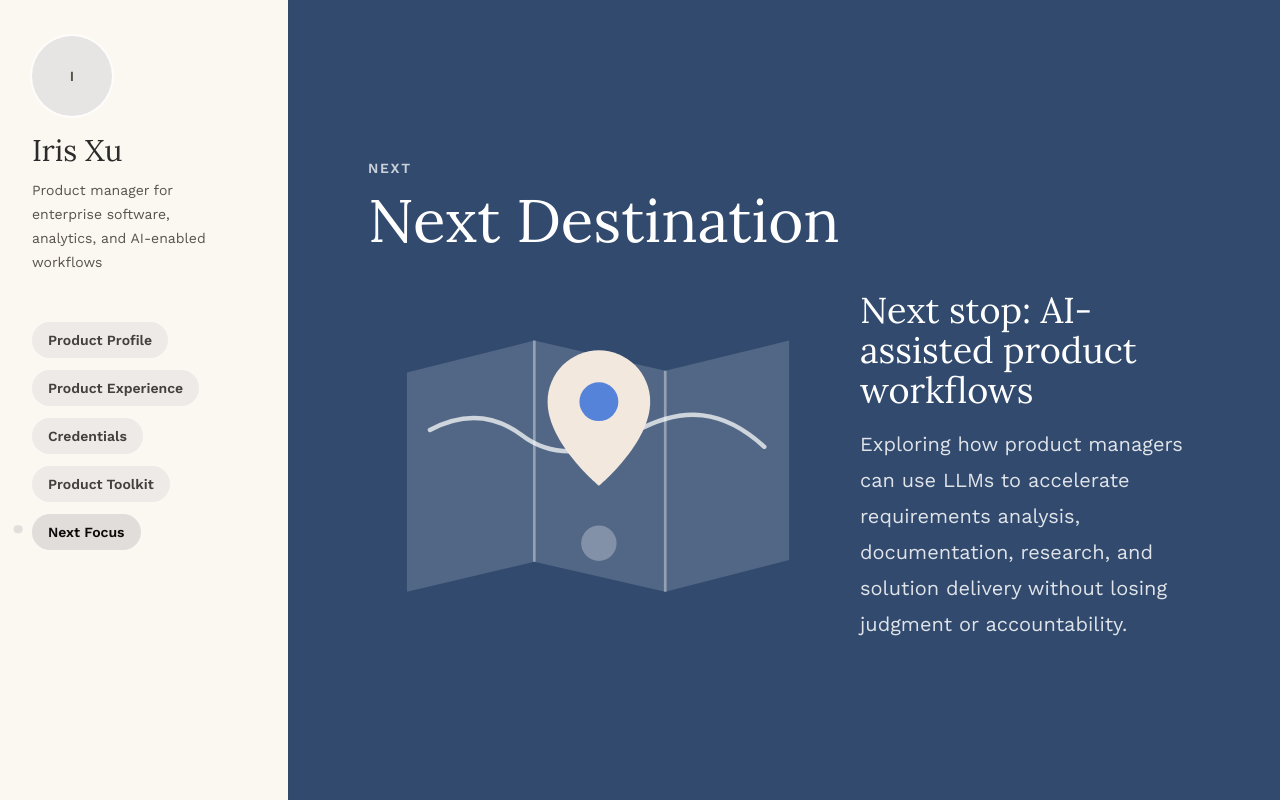
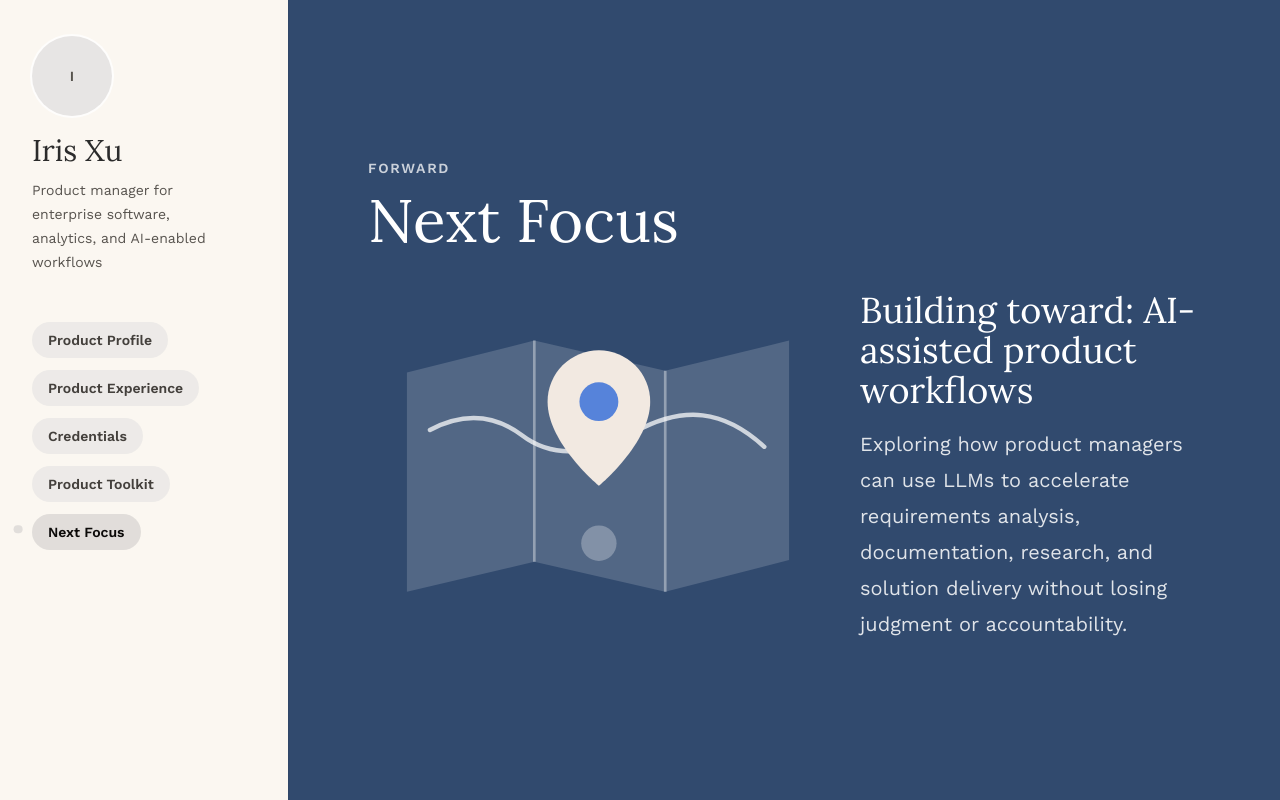
Before and after one commit to churro-o/portfolio, a React (Vite) app: page / in a window 1280 px wide. Both pictures are taken after a click on the button "Next Focus". Built offline with nearby package versions, Linux system fonts and the light colour scheme.

Commit message:
Reframe destination section as next focus

```diff
--- a/src/sections/DestinationSection.jsx
+++ b/src/sections/DestinationSection.jsx
@@ -2,16 +2,16 @@ import { nextDestination } from "../../content.js";
 import SectionShell from "../components/SectionShell.jsx";
 
 export default function DestinationSection() {
-  const destination = nextDestination.place?.trim() || "[City, Country]";
-  const note = nextDestination.note?.trim() || "[one-line reason]";
+  const focus = nextDestination.place?.trim() || "AI-assisted product workflows";
+  const note = nextDestination.note?.trim() || "Add a one-line focus in content.js.";
 
   return (
-    <SectionShell eyebrow="Next" title="Next Destination" light>
+    <SectionShell eyebrow="Forward" title="Next Focus" light>
       <div className="grid gap-8 lg:grid-cols-[1.15fr_0.85fr] lg:items-center">
         <MapIllustration />
         <div className="max-w-xl text-white">
           <h2 className="font-heading text-3xl md:text-4xl">
-            Next stop: {destination}
+            Building toward: {focus}
           </h2>
           <p className="mt-4 text-xl leading-9 text-white/85">{note}</p>
         </div>
@@ -25,7 +25,7 @@ function MapIllustration() {
     <svg
       viewBox="0 0 520 360"
       role="img"
-      aria-label="Stylized map with a destination pin"
+      aria-label="Stylized product roadmap with a destination marker"
       className="min-h-72 w-full"
     >
       <path
@@ -49,7 +49,7 @@ function MapIllustration() {
       />
       <path
         d="M319 107c0 47-58 95-58 95s-58-48-58-95a58 58 0 0 1 116 0z"
-        fill="#f2e8de"
+        fill="#F2E9E1"
       />
       <circle cx="261" cy="107" r="22" fill="#5683da" />
       <circle cx="261" cy="267" r="20" fill="#ffffff" opacity="0.28" />
```
